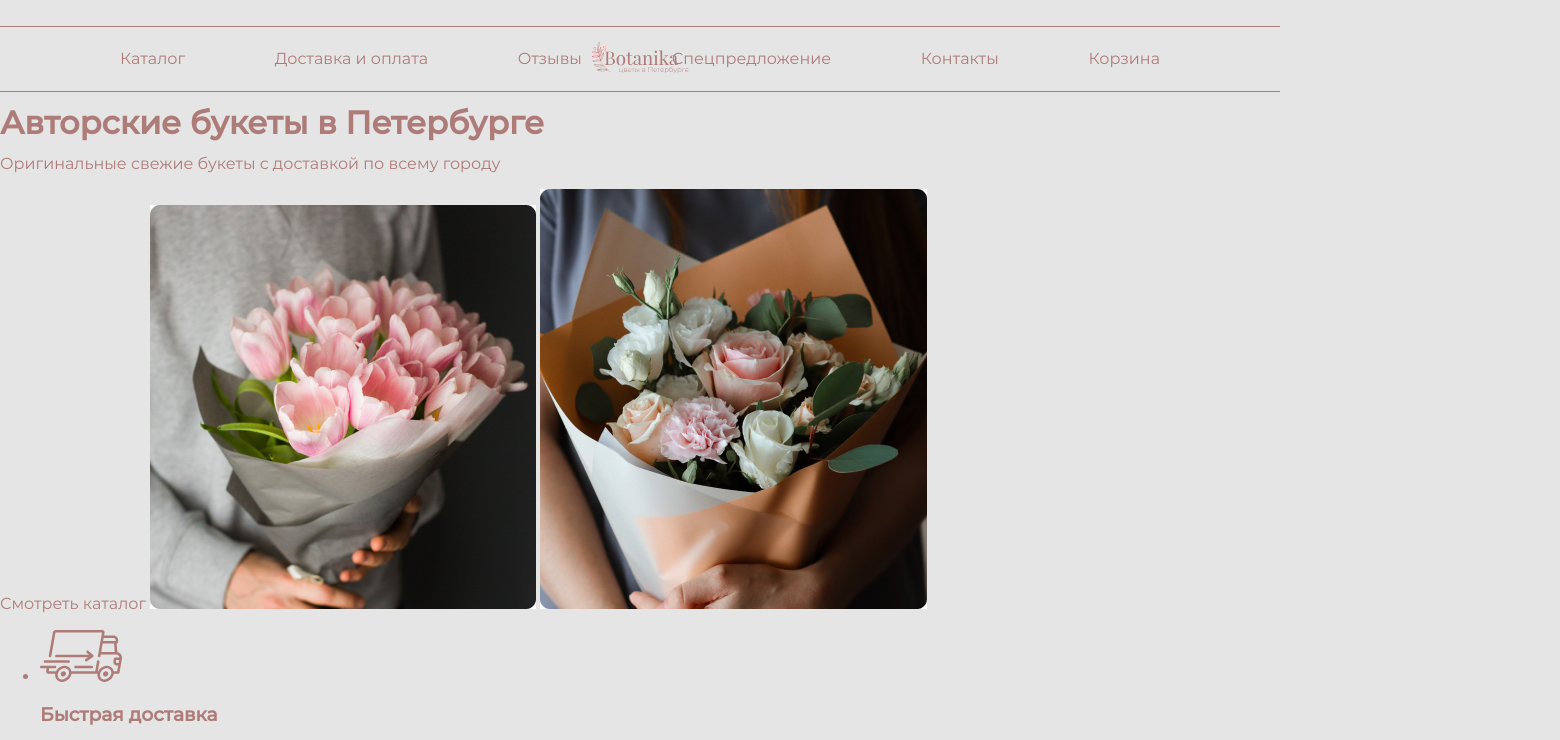
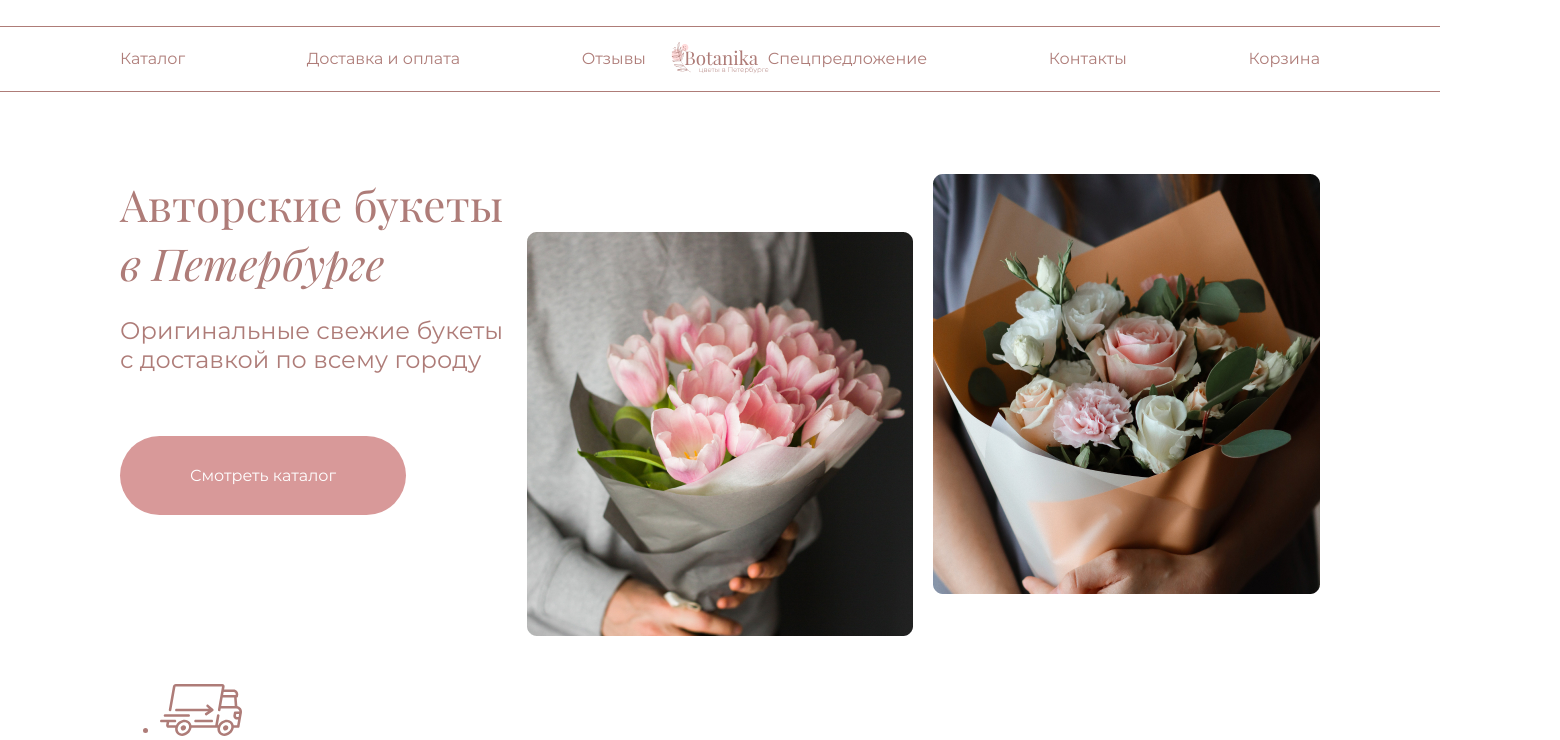
Before and after one commit to LianaBazhenova/landing_marathon, a website: page index.html in a window 1280 px wide. Shown: the top 740 px of the page, 1560 px wide, since content can reach past the window. Drawn offline with Linux system fonts and the light colour scheme.

Commit message:
стилизация section intro

```diff
--- a/css/style.css
+++ b/css/style.css
@@ -50,6 +50,19 @@
 
 /* global */
 
+.button {
+  color: #FFFFFF;
+  width: 285px;
+  height: 80px;
+  background-color: #D89999;
+  padding: 30px 70px;
+  border-radius: 40px;
+}
+
+.container {
+  padding: 0 120px;
+}
+
 .visually-hidden {
   position: absolute;
   width: 1px;
@@ -64,15 +77,14 @@
 }
 
 .page-body {
-  max-width: 1440px;
+  width: 1440px;
   margin: 0 auto;
   padding: 0;
   font-family: "Montserrat", Arial, sans-serif;
   font-size: 16px;
-  line-height: 19.5px;
+  line-height: 20px;
   font-weight: 400;
   color: #AE7C78;
-  background-color: #E5E5E5;
   height: 100%;
  }
 
@@ -90,6 +102,7 @@
   left: 50%;
   transform: translateX(-50%);
   z-index: 1;
+
 }
 
 .main-nav__list {
@@ -113,3 +126,38 @@
   text-decoration: none;
   color: #AE7C78;
 }
+
+/* intro */
+
+.intro-wrapper {
+  display: grid;
+  grid-gap: 20px;
+  grid-template-columns: repeat(3, 1fr);
+  grid-row: 1fr;
+  margin: 82px 0 48px;
+}
+
+.intro__heading {
+  font-family: "Playfair Display";
+  font-weight: 400;
+  font-size: 44px;
+  line-height: 59px;
+  margin: 0;
+  padding-bottom: 24px;
+}
+
+.inrto__italic {
+  font-style: italic;
+}
+
+.intro__paragraph {
+  margin: 0;
+  padding-bottom: 92px;
+  font-size: 24px;
+  line-height: 29px;
+
+}
+
+.intro__img {
+  padding-top: 58px;
+}
--- a/index.html
+++ b/index.html
@@ -29,13 +29,18 @@
         </ul>
       </nav>
   </header>
+  <div class="container">
     <main class="page-main">
-    <section class="intro intro-wrapper">
-      <h1>Авторские букеты <span class="inrto__italic">в Петербурге</span></h1>
-      <p class="intro__heading">Оригинальные свежие букеты с доставкой по всему городу</p>
+      <section class="intro">
+        <div class="intro-wrapper">
+          <div>
+            <h1 class="intro__heading">Авторские букеты <span class="inrto__italic">в Петербурге</span></h1>
+            <p class="intro__paragraph">Оригинальные свежие букеты с доставкой по всему городу</p>
             <a class="button">Смотреть каталог</a>
-      <img src="img/img_1.jpg" alt="Фото букета тюльпанов" width="386" height="404">
+          </div>
+          <img class="intro__img" src="img/img_1.jpg" alt="Фото букета тюльпанов" width="386" height="404">
           <img src="img/img_2.jpg" alt="Фото сборного букета" width="387" height="420">
+        </div>
         <div class="advantages">
           <ul class="advantages__list">
             <li class="advantages__item">
@@ -187,6 +192,7 @@
         </div>
       </section>
     </main>
+  </div>
   <footer class="page-footer">
       <div class="page-footer__wrapper">
         <div class="page-footer__logo">
@@ -224,5 +230,6 @@
         </ul>
       </div>
   </footer>
+
 </body>
 </html>
```
Lines whose indentation alone changed are shown as unchanged.
